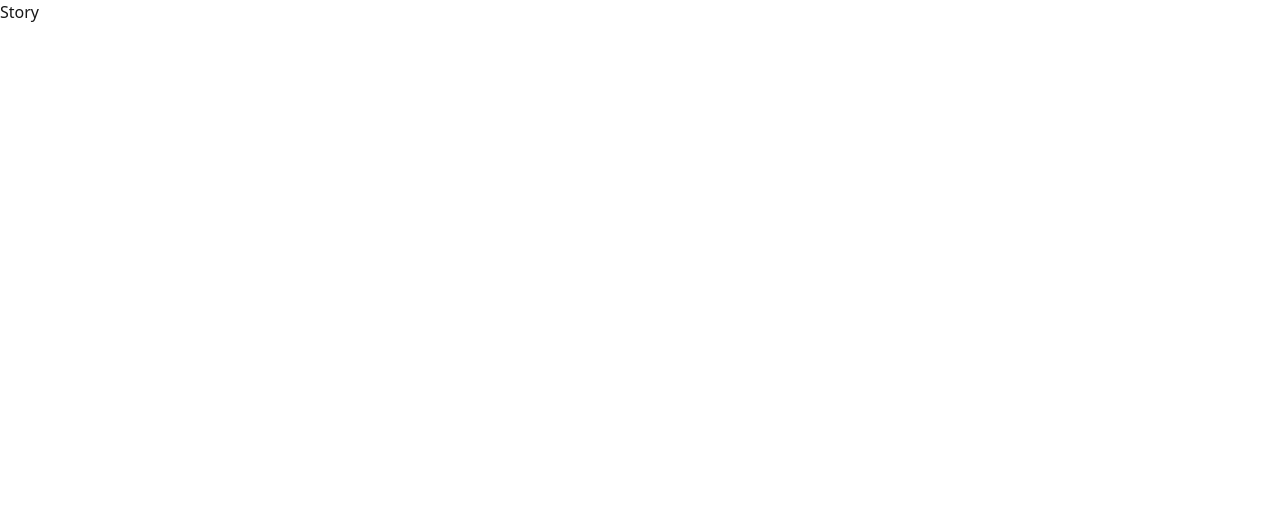
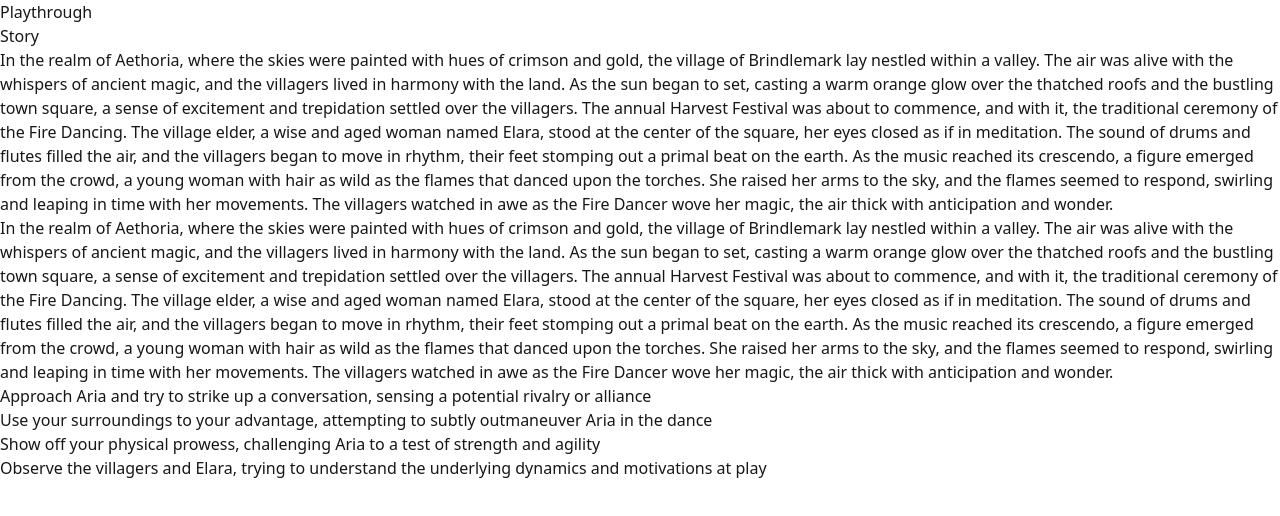
Before and after one commit to Ray-AS/saga, a Next.js app in the folder frontend/: page /game/1 in a window 1280 px wide. Shown: the top 516 px of the page. Built offline with nearby package versions, Linux system fonts and the light colour scheme.

Commit message:
feat: create basic blueprint for /game/[id] route; create Story and ChoiceButton components

```diff
--- a/frontend/app/game/[id]/page.tsx
+++ b/frontend/app/game/[id]/page.tsx
@@ -1,5 +1,14 @@
-export default function GamePage() {
+import Story from "@/components/Story";
+import { getSavedStory, getStoryRecap } from "@/lib/mock";
+
+export default async function GamePage() {
+  const storySoFar = (await getStoryRecap()).story;
+  const { playthroughID, ...currentTurn } = await getSavedStory();
+
   return (
-    <h1>Story</h1>
-  )
+    <>
+      <h1>Playthrough</h1>
+      <Story id={playthroughID} initialStory={storySoFar} initialTurn={currentTurn} />
+    </>
+  );
 }
--- /dev/null
+++ b/frontend/components/ChoiceButton.tsx
@@ -0,0 +1,11 @@
+import { Choice } from "@/lib/types"
+
+interface ChoiceProps {
+  choice: Choice
+}
+
+export default function ChoiceButton({ choice }: ChoiceProps) {
+  return(
+    <button data-difficulty={choice.difficulty} data-type={choice.type}>{choice.choiceDescription}</button>
+  )
+}
--- /dev/null
+++ b/frontend/components/Story.tsx
@@ -0,0 +1,30 @@
+'use client'
+
+import { StoryWithoutID } from "@/lib/types";
+import { useState } from "react";
+import ChoiceButton from "./ChoiceButton";
+
+interface StoryProps {
+  id: string;
+  initialStory: string[];
+  initialTurn: StoryWithoutID;
+}
+
+export default function Story({ id, initialStory, initialTurn }: StoryProps) {
+  const [story, setStory] = useState(initialStory);
+  const [turn, setTurn] = useState(initialTurn);
+
+  const storyElements = story.map((s, i) => <p key={i}>{s}</p>);
+  const choiceElements = turn.choices.map((c, i) => (
+    <ChoiceButton key={i} choice={c} />
+  ));
+
+  return (
+    <>
+      <h1>Story</h1>
+      {storyElements}
+      <p>{turn.full}</p>
+      {choiceElements}
+    </>
+  );
+}
--- a/frontend/lib/types.ts
+++ b/frontend/lib/types.ts
@@ -27,7 +27,7 @@ export enum Success{
   C_SUCCESS = 'CRITICAL SUCCESS',
 }
 
-interface Choice {
+export interface Choice {
   readonly choiceDescription: string
   readonly difficulty: Difficulty
   readonly type: Stat
@@ -52,6 +52,8 @@ export interface StoryStart {
   readonly choices: Choice[]
 }
 
+export type StoryWithoutID = Omit<StoryStart, "playthroughID">
+
 export interface StoryAdvance extends StoryStart {
   readonly success: Success
 }
```
